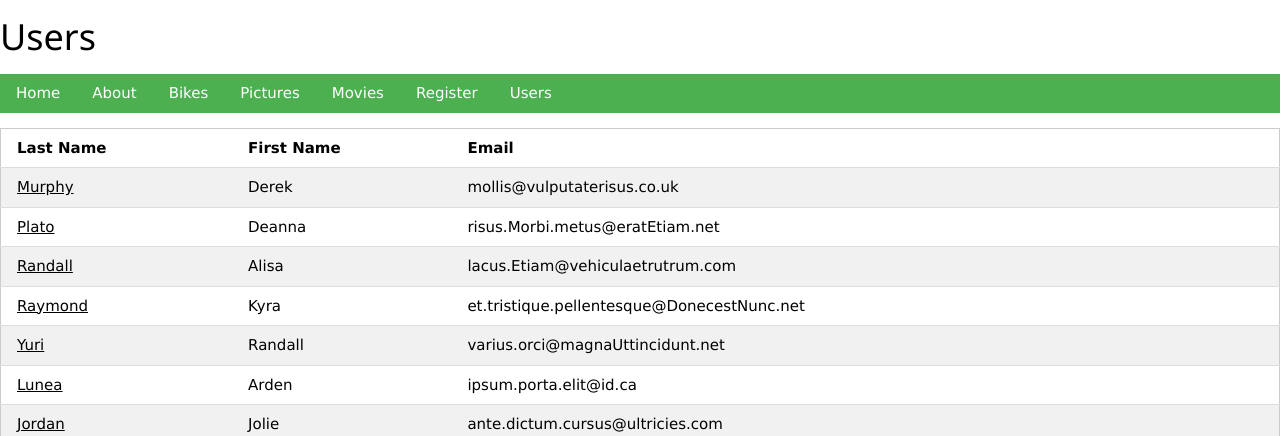
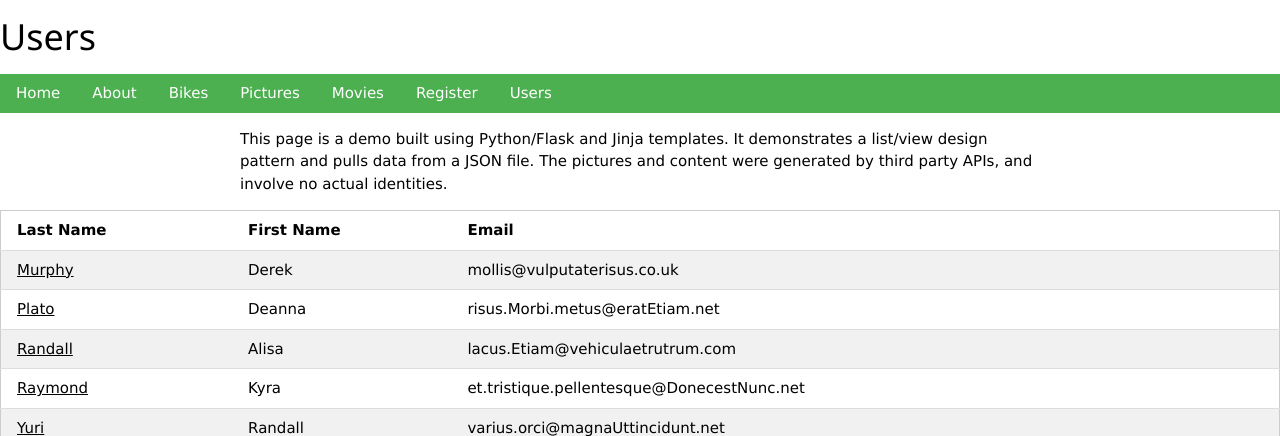
Before and after one commit to SYMMETRY4U/jinja, a Flask app: page /users in a window 1280 px wide. Shown: the top 436 px of the page. Run offline with Flask 3, Linux system fonts and the light colour scheme.

Commit message:
updates2-4-24

```diff
--- a/static/css/forms.css
+++ b/static/css/forms.css
@@ -29,4 +29,11 @@ form.main-form input[type="submit"]{
 }
 .container300 {
   max-width: 300px;
+  margin-left: auto;
+  margin-right: auto;
 }
+.container600 {
+  max-width: 800px;
+  margin-left: auto;
+  margin-right: auto;
+}
--- a/templates/user.html
+++ b/templates/user.html
@@ -1,5 +1,6 @@
 {% extends "base.html" %}
 {% block content %}
+<div class="container600"><p>This page is a demo built using Python/Flask and Jinja templates.  It demonstrates a list/view design pattern and pulls data from a JSON file.  The pictures and content were generated by third party APIs, and involve no actual identities.</p></div>
 <div class="w3-container" style="display:flex;justify-content:space-around">
 <div class="w3-card-4 w3-center w3-animate-zoom" style="max-width:400px">
 <header class="w3-container w3-light-grey">
--- a/templates/users.html
+++ b/templates/users.html
@@ -1,6 +1,8 @@
 {% extends "base.html" %}
 {% block content %}
-<p></p>
+<div class="container600">
+<p>This page is a demo built using Python/Flask and Jinja templates.  It demonstrates a list/view design pattern and pulls data from a JSON file.  The pictures and content were generated by third party APIs, and involve no actual identities.</p></div>
+
 <table class="w3-table-all w3-hoverable">
   <tr>
     <th>Last Name</th>
```
